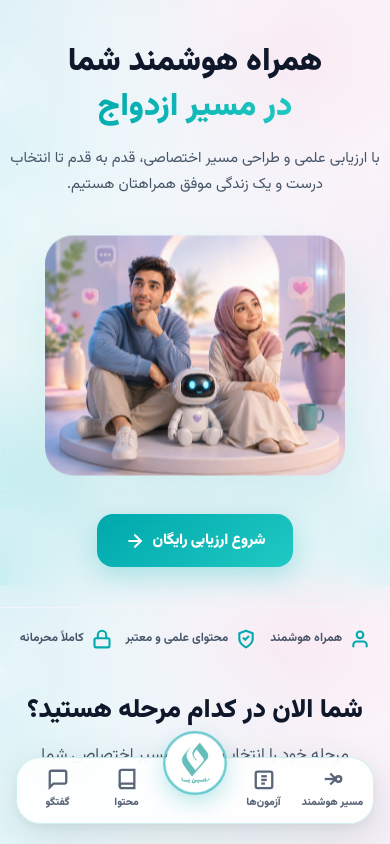
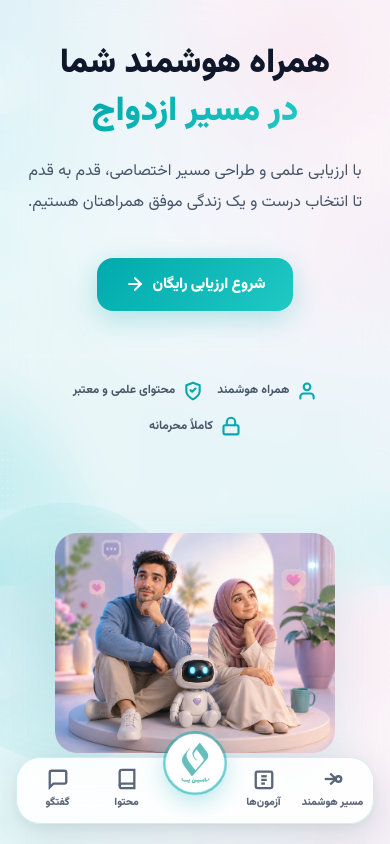
Before and after one commit to SAEeed1/siteh, a Next.js app: page / in a window 390 px wide. Shown: the top 844 px of the page. Built offline with nearby package versions, Linux system fonts and the light colour scheme.

Commit message:
revert: restore original side-by-side desktop layout for Hero section

```diff
--- a/src/components/Hero.module.css
+++ b/src/components/Hero.module.css
@@ -13,26 +13,22 @@
 }
 
 .heroGrid {
-  display: flex;
-  flex-direction: column;
+  display: grid;
+  grid-template-columns: 1fr 1fr;
+  gap: 60px;
   align-items: center;
-  text-align: center;
-  gap: 28px;
   position: relative;
   z-index: 2;
-  width: 100%;
 }
 
 /* ══════════════════════════════════════
    CONTENT — LEFT SIDE
 ══════════════════════════════════════ */
-.heroText {
+.heroContent {
   display: flex;
   flex-direction: column;
-  align-items: center;
-  text-align: center;
+  align-items: flex-start;
   z-index: 10;
-  max-width: 800px;
 }
 
 .eyebrow {
@@ -50,9 +46,9 @@
 }
 
 .title {
-  font-size: 48px;
-  line-height: 1.25;
-  margin-bottom: 16px;
+  font-size: 52px;
+  line-height: 1.22;
+  margin-bottom: 22px;
   color: var(--ink);
   font-weight: 900;
 }
@@ -66,11 +62,11 @@
 }
 
 .description {
-  font-size: 17px;
+  font-size: 18px;
   color: var(--muted);
-  max-width: 620px;
-  margin-bottom: 0;
-  line-height: 1.85;
+  max-width: 480px;
+  margin-bottom: 40px;
+  line-height: 1.9;
 }
 
 /* ── CTA Actions ── */
@@ -78,8 +74,7 @@
   display: flex;
   gap: 14px;
   align-items: center;
-  margin-bottom: 12px;
-  justify-content: center;
+  margin-bottom: 44px;
   flex-wrap: wrap;
 }
 
@@ -113,14 +108,12 @@
   display: flex;
   gap: 28px;
   flex-wrap: wrap;
-  justify-content: center;
   color: var(--muted);
   font-size: 13.5px;
   font-weight: 700;
   border-top: 1px solid var(--line);
-  padding-top: 20px;
+  padding-top: 24px;
   width: 100%;
-  max-width: 600px;
 }
 
 .trustItem {
@@ -140,51 +133,43 @@
    VISUAL — RIGHT SIDE
 ══════════════════════════════════════ */
 .heroVisual {
-  width: 100%;
-  max-width: 640px;
-  height: 440px;
+  height: 600px;
   position: relative;
-  display: flex;
-  justify-content: center;
-  align-items: center;
-  margin: 10px auto;
-  animation: floatHero 6s ease-in-out infinite;
-}
-
-@keyframes floatHero {
-  0%, 100% { transform: translateY(0); }
-  50% { transform: translateY(-12px); }
+  display: grid;
+  place-items: center;
 }
 
 /* Ambient teal circle */
 .aquaCircle {
   position: absolute;
-  width: 420px;
-  height: 420px;
+  width: 480px;
+  height: 480px;
   border-radius: 50%;
   background: radial-gradient(circle, rgba(0,169,173,0.13) 0%, rgba(32,201,195,0.06) 70%, transparent 100%);
-  left: 50%;
-  top: 50%;
-  transform: translate(-50%, -50%);
+  right: 30px;
+  top: 50px;
   z-index: 1;
   animation: breathe 7s ease-in-out infinite;
 }
 
 @keyframes breathe {
-  0%, 100% { transform: translate(-50%, -50%) scale(1);   opacity: 1;   }
-  50%       { transform: translate(-50%, -50%) scale(1.04); opacity: 0.8; }
+  0%, 100% { transform: scale(1);   opacity: 1;   }
+  50%       { transform: scale(1.04); opacity: 0.8; }
 }
 
 /* Main image */
 .peopleBg {
-  position: relative;
-  width: 100%;
-  height: 100%;
+  position: absolute;
+  width: 520px;
+  height: 420px;
+  right: -20px;
+  top: 50%;
+  transform: translateY(-50%);
   z-index: 2;
   opacity: 0.95;
   pointer-events: none;
   overflow: hidden;
-  border-radius: 28px;
+  border-radius: 32px;
   box-shadow: 0 24px 60px rgba(0, 169, 173, 0.12);
 }
 
@@ -199,10 +184,10 @@
 ══════════════════════════════════════ */
 .plant {
   position: absolute;
-  right: -25px;
-  bottom: -15px;
-  width: 100px;
-  height: 200px;
+  right: 10px;
+  bottom: 10px;
+  width: 120px;
+  height: 240px;
   z-index: 3;
 }
 
@@ -291,6 +276,18 @@
 /* ══════════════════════════════════════
    RESPONSIVE
 ══════════════════════════════════════ */
+@media (max-width: 1120px) {
+  .title { font-size: 44px; }
+  .peopleBg { width: 460px; height: 370px; }
+}
+
+@media (max-width: 960px) {
+  .title { font-size: 38px; }
+  .heroGrid { gap: 36px; }
+  .peopleBg { width: 400px; height: 320px; right: -10px; }
+  .aquaCircle { width: 380px; height: 380px; }
+}
+
 @media (max-width: 880px) {
   .hero {
     min-height: auto;
@@ -299,33 +296,59 @@
     padding-bottom: 20px !important;
   }
 
+  .heroGrid {
+    grid-template-columns: 1fr;
+    gap: 36px;
+    text-align: center;
+  }
+
+  .heroContent { align-items: center; }
+
+  .description {
+    margin-inline: auto;
+    font-size: 16px;
+  }
+
   .title {
-    font-size: 32px;
+    font-size: 34px;
     line-height: 1.4;
   }
 
-  .description {
-    font-size: 15px;
-    line-height: 1.75;
+  .heroActions { justify-content: center; }
+
+  .trustRow {
+    justify-content: center;
+    gap: 14px;
+    font-size: 12px;
   }
 
   .heroVisual {
-    height: 240px;
-    max-width: 300px;
-    margin: 10px auto;
+    height: 320px;
+    position: relative;
+    display: grid;
+    place-items: center;
+    width: 100%;
+    margin-top: 10px;
   }
 
   .aquaCircle {
-    width: 240px;
-    height: 240px;
+    right: 50%;
+    transform: translateX(50%);
+    width: 260px;
+    height: 260px;
+    top: 20px;
+  }
+
+  .peopleBg {
+    width: 280px;
+    height: 220px;
+    right: 50%;
+    transform: translate(50%, -50%);
+    top: 50%;
+    border-radius: 22px;
   }
 
   .plant { display: none; }
-
-  .trustRow {
-    gap: 14px;
-    font-size: 12px;
-  }
 
   .heroCta {
     font-size: 15px !important;
--- a/src/components/Hero.tsx
+++ b/src/components/Hero.tsx
@@ -17,8 +17,8 @@ export default function Hero() {
   return (
     <section className={styles.hero}>
       <div className={`container ${styles.heroGrid}`}>
-        {/* Title and Description */}
-        <div className={styles.heroText}>
+        {/* Right Content */}
+        <div className={styles.heroContent}>
           <h1 className={styles.title}>
             همراه هوشمند شما
             <br />
@@ -27,34 +27,7 @@ export default function Hero() {
           <p className={styles.description}>
             با ارزیابی علمی و طراحی مسیر اختصاصی، قدم به قدم تا انتخاب درست و یک زندگی موفق همراهتان هستیم.
           </p>
-        </div>
 
-        {/* Centered Image Visual with subtle float motion */}
-        <div className={styles.heroVisual} aria-label="تصویر هوش مصنوعی حامین یار">
-          <div className={styles.aquaCircle}></div>
-          <div className={styles.peopleBg}>
-            <Image
-              src="/assets/hero-main-new.png"
-              alt="پروفایل زوج حامینیار"
-              width={640}
-              height={440}
-              priority
-              style={{ objectFit: "cover" }}
-            />
-          </div>
-          <div className={styles.plant} aria-hidden="true">
-            <div className={styles.plantPot}></div>
-            <div className={styles.plantLeaves}>
-              <span></span>
-              <span></span>
-              <span></span>
-              <span></span>
-              <span></span>
-            </div>
-          </div>
-        </div>
-
-        {/* Actions Button */}
           <div className={styles.heroActions}>
             <a
               className={`btn btn-primary ${styles.heroCta}`}
@@ -77,7 +50,6 @@ export default function Hero() {
             </a>
           </div>
 
-        {/* Trust metrics */}
           <div className={styles.trustRow}>
             <div className={styles.trustItem}>
               <svg
@@ -126,6 +98,32 @@ export default function Hero() {
             </div>
           </div>
         </div>
+
+        {/* Left Visual */}
+        <div className={styles.heroVisual} aria-label="تصویر هوش مصنوعی حامین یار">
+          <div className={styles.aquaCircle}></div>
+          <div className={styles.peopleBg}>
+            <Image
+              src="/assets/hero-main-new.png"
+              alt="پروفایل زوج حامینیار"
+              width={560}
+              height={400}
+              priority
+              style={{ objectFit: "cover" }}
+            />
+          </div>
+          <div className={styles.plant} aria-hidden="true">
+            <div className={styles.plantPot}></div>
+            <div className={styles.plantLeaves}>
+              <span></span>
+              <span></span>
+              <span></span>
+              <span></span>
+              <span></span>
+            </div>
+          </div>
+        </div>
+      </div>
     </section>
   );
 }
```
Lines whose indentation alone changed are shown as unchanged.
